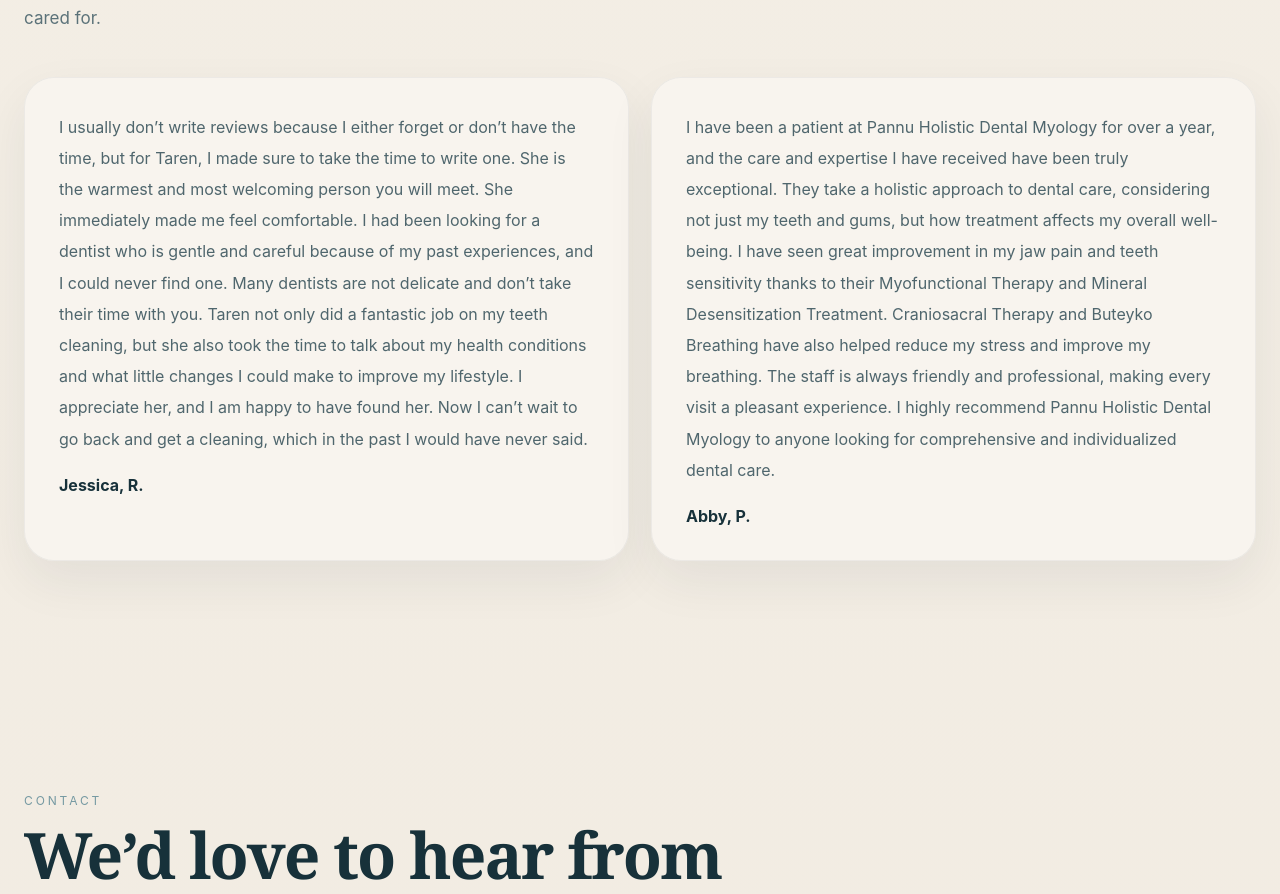
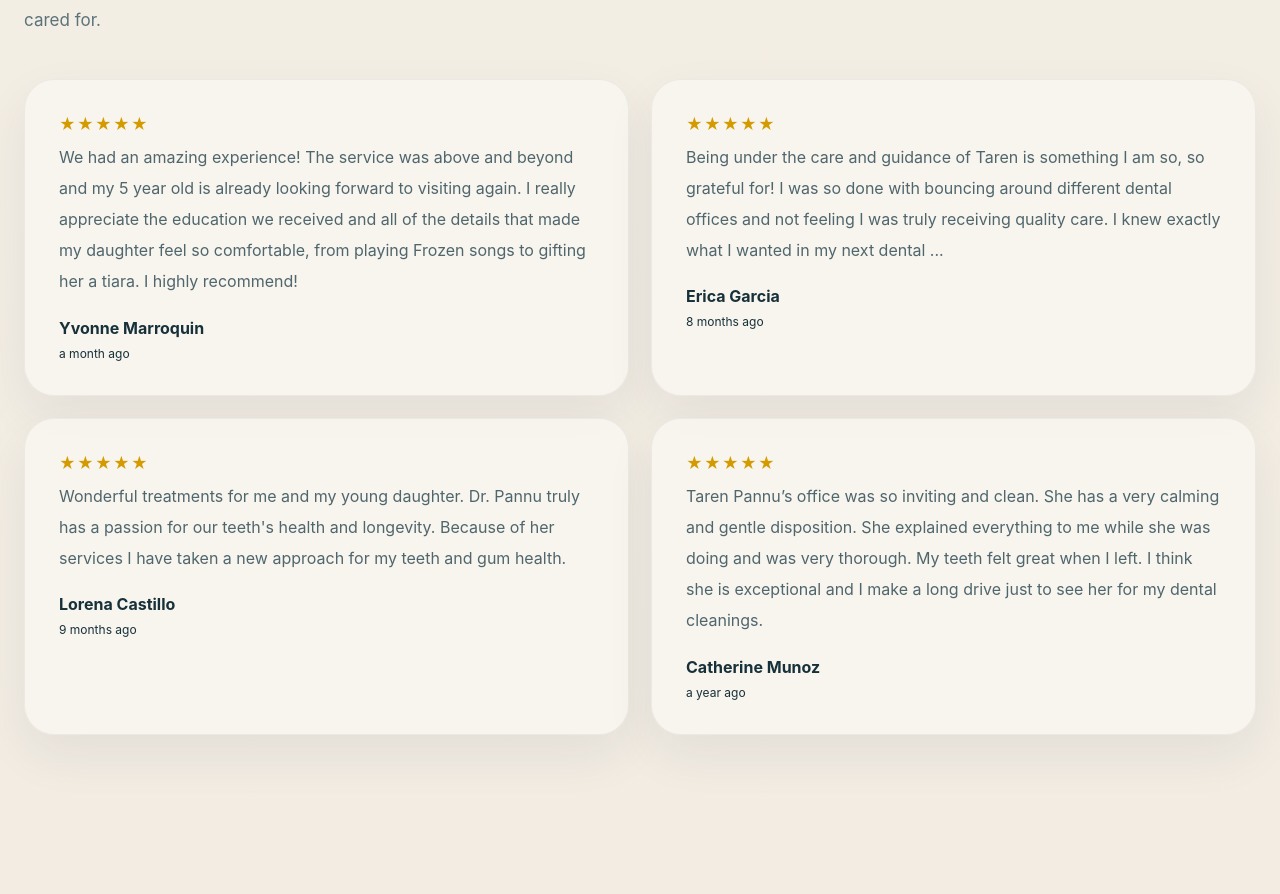
Before and after one commit to pooledlp/pannu-holistic, a React (Vite) app: page / in a window 1280 px wide. Shown: the part 4691-5585 px from the top of the page. Built offline with nearby package versions, Linux system fonts and the light colour scheme; no server answers.

Commit message:
Align products section colors with neutral site palette

```diff
--- a/src/App.jsx
+++ b/src/App.jsx
@@ -31,16 +31,40 @@
   "Holistic Teeth Whitening",
 ];
 
+
+
 const testimonials = [
   {
+    key: "yvonne-marroquin",
     quote:
-      "I usually don’t write reviews because I either forget or don’t have the time, but for Taren, I made sure to take the time to write one. She is the warmest and most welcoming person you will meet. She immediately made me feel comfortable. I had been looking for a dentist who is gentle and careful because of my past experiences, and I could never find one. Many dentists are not delicate and don’t take their time with you. Taren not only did a fantastic job on my teeth cleaning, but she also took the time to talk about my health conditions and what little changes I could make to improve my lifestyle. I appreciate her, and I am happy to have found her. Now I can’t wait to go back and get a cleaning, which in the past I would have never said.",
-    name: "Jessica, R.",
+      "We had an amazing experience! The service was above and beyond and my 5 year old is already looking forward to visiting again. I really appreciate the education we received and all of the details that made my daughter feel so comfortable, from playing Frozen songs to gifting her a tiara. I highly recommend!",
+    name: "Yvonne Marroquin",
+    rating: 5,
+    when: "a month ago",
   },
   {
+    key: "erica-garcia",
     quote:
-      "I have been a patient at Pannu Holistic Dental Myology for over a year, and the care and expertise I have received have been truly exceptional. They take a holistic approach to dental care, considering not just my teeth and gums, but how treatment affects my overall well-being. I have seen great improvement in my jaw pain and teeth sensitivity thanks to their Myofunctional Therapy and Mineral Desensitization Treatment. Craniosacral Therapy and Buteyko Breathing have also helped reduce my stress and improve my breathing. The staff is always friendly and professional, making every visit a pleasant experience. I highly recommend Pannu Holistic Dental Myology to anyone looking for comprehensive and individualized dental care.",
-    name: "Abby, P.",
+      "Being under the care and guidance of Taren is something I am so, so grateful for! I was so done with bouncing around different dental offices and not feeling I was truly receiving quality care. I knew exactly what I wanted in my next dental ...",
+    name: "Erica Garcia",
+    rating: 5,
+    when: "8 months ago",
+  },
+  {
+    key: "lorena-castillo",
+    quote:
+      "Wonderful treatments for me and my young daughter. Dr. Pannu truly has a passion for our teeth's health and longevity. Because of her services I have taken a new approach for my teeth and gum health.",
+    name: "Lorena Castillo",
+    rating: 5,
+    when: "9 months ago",
+  },
+  {
+    key: "catherine-munoz",
+    quote:
+      "Taren Pannu’s office was so inviting and clean. She has a very calming and gentle disposition. She explained everything to me while she was doing and was very thorough. My teeth felt great when I left. I think she is exceptional and I make a long drive just to see her for my dental cleanings.",
+    name: "Catherine Munoz",
+    rating: 5,
+    when: "a year ago",
   },
 ];
 
@@ -103,6 +127,8 @@
     ],
     []
   );
+
+
 
   const ratingStars = (rating = 0) => {
     const count = Math.round(Number(rating));
@@ -687,15 +713,13 @@
           border-radius: 36px;
           overflow: hidden;
           position: relative;
-          background: url('/products-ocean.jpg') center center / cover no-repeat;
-          box-shadow: 0 24px 60px rgba(22,49,58,0.12);
+          background: rgba(248,245,239,0.94);
+          box-shadow: 0 20px 50px rgba(22,49,58,0.07);
+          border: 1px solid rgba(22,49,58,0.05);
         }
 
         .products-wrap::before {
-          content: "";
-          position: absolute;
-          inset: 0;
-          background: linear-gradient(180deg, rgba(10,28,35,0.28), rgba(10,28,35,0.52));
+          content: none;
         }
 
         .products-inner {
@@ -710,10 +734,9 @@
         .glass-box {
           padding: 32px;
           border-radius: 28px;
-          background: rgba(255,255,255,0.12);
-          border: 1px solid rgba(255,255,255,0.18);
-          backdrop-filter: blur(12px);
-          color: #fff;
+          background: #f1ebe0;
+          border: 1px solid rgba(22,49,58,0.05);
+          color: #17313a;
         }
 
         .glass-box small {
@@ -722,7 +745,7 @@
           font-size: 12px;
           letter-spacing: 0.22em;
           text-transform: uppercase;
-          color: rgba(255,255,255,0.72);
+          color: #6f93a0;
         }
 
         .glass-box h2 {
@@ -736,7 +759,7 @@
 
         .glass-box p {
           margin: 18px 0 0;
-          color: rgba(255,255,255,0.86);
+          color: #4f666d;
           line-height: 1.85;
         }
 
@@ -749,8 +772,8 @@
         .product-card {
           padding: 16px 18px;
           border-radius: 18px;
-          background: rgba(255,255,255,0.12);
-          border: 1px solid rgba(255,255,255,0.16);
+          background: #f7f3ec;
+          border: 1px solid rgba(22,49,58,0.05);
         }
 
         .product-card strong {
@@ -761,7 +784,7 @@
 
         .product-card span {
           display: block;
-          color: rgba(255,255,255,0.78);
+          color: #4f666d;
           margin-bottom: 10px;
         }
 
@@ -771,8 +794,8 @@
           justify-content: center;
           padding: 10px 14px;
           border-radius: 999px;
-          background: rgba(255,255,255,0.16);
-          border: 1px solid rgba(255,255,255,0.18);
+          background: #fff;
+          border: 1px solid rgba(22,49,58,0.08);
           font-size: 13px;
         }
 
```
